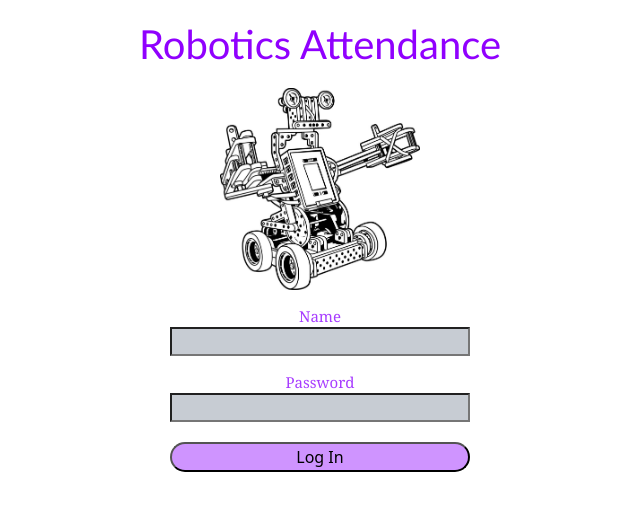
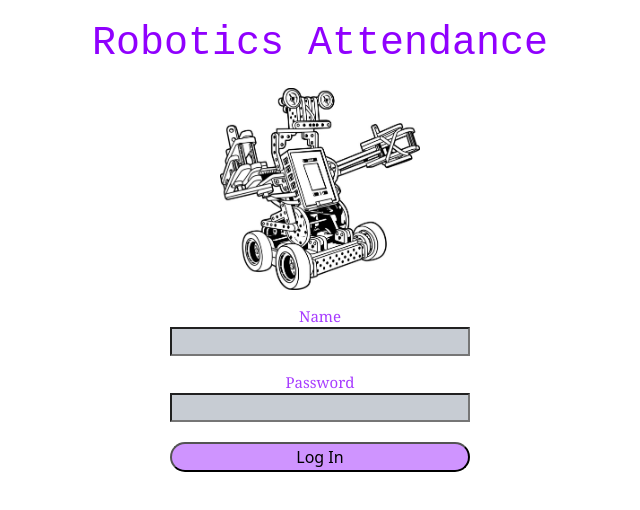
Before and after one commit to sharonbasovich/RoboticsAttendance, a React (Vite) app: page / in a window 1280 px wide. Shown: the top 510 px of the page, without its empty margins (320-960 px from the left). Built offline with nearby package versions, Linux system fonts and the light colour scheme.

Commit message:
Styling-fist-page

```diff
--- a/src/components/Name.css
+++ b/src/components/Name.css
@@ -11,7 +11,7 @@
     margin-top:20px;
     color:#9000fe;
     font-size:40px;
-    font-family:'Gill Sans', 'Gill Sans MT', Calibri, 'Trebuchet MS', sans-serif;
+    font-family:monospace;
 }
 
 .img-style {
@@ -45,3 +45,11 @@
     margin-top:20px;
 
 }
+
+.btn-style:hover{
+    background-color:#debbfc;
+}
+
+.btn-style:active{
+    background-color:#ecd7ff;
+}
--- a/src/components/Name.tsx
+++ b/src/components/Name.tsx
@@ -23,7 +23,7 @@ function Name() {
     }
   };
   return (
-    <>
+    < >
       {alertVisible && (
         <Alert onClose={() => setAlertVisibility(false)}>Invalid Login</Alert>
       )}
```
